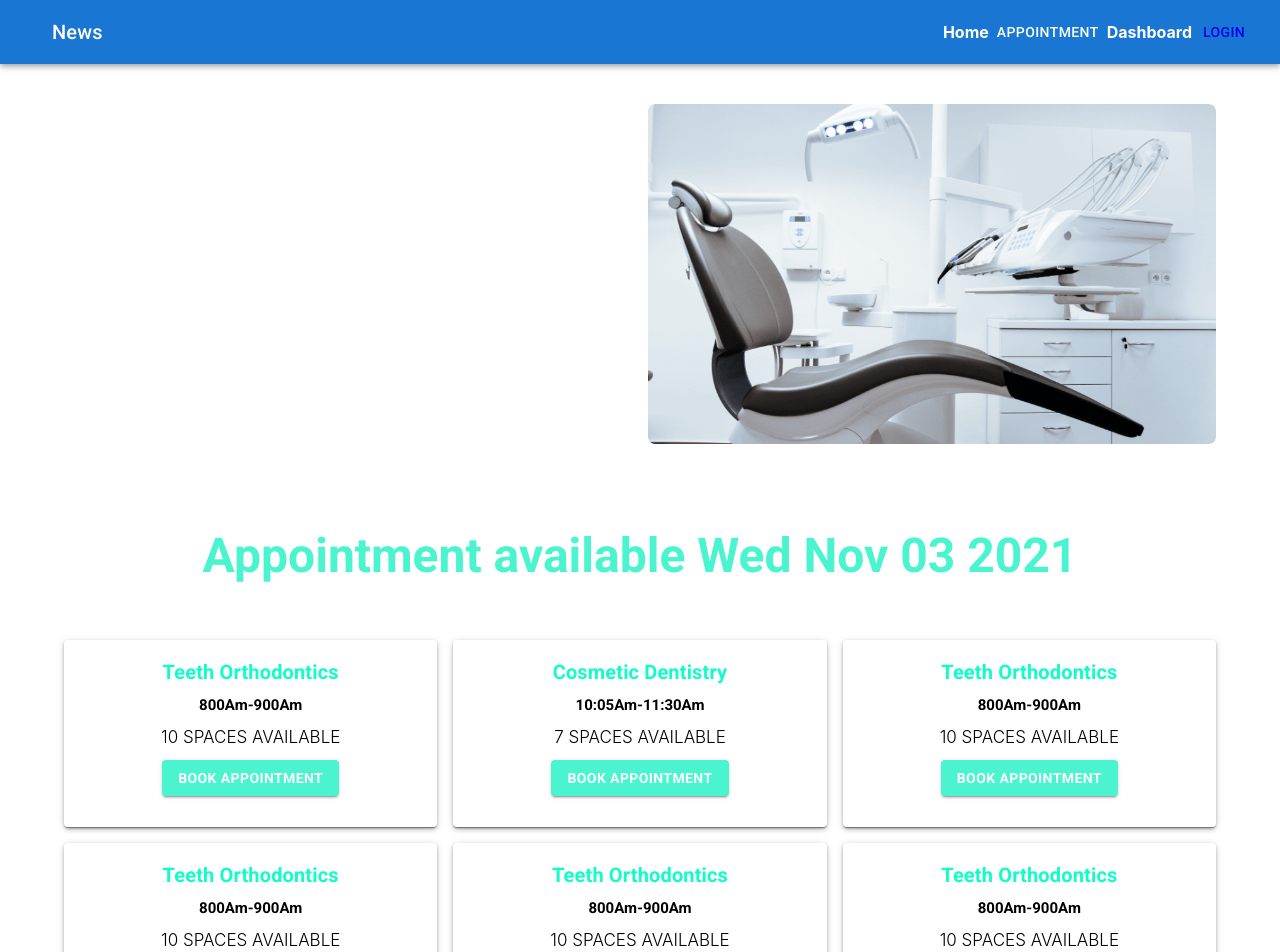
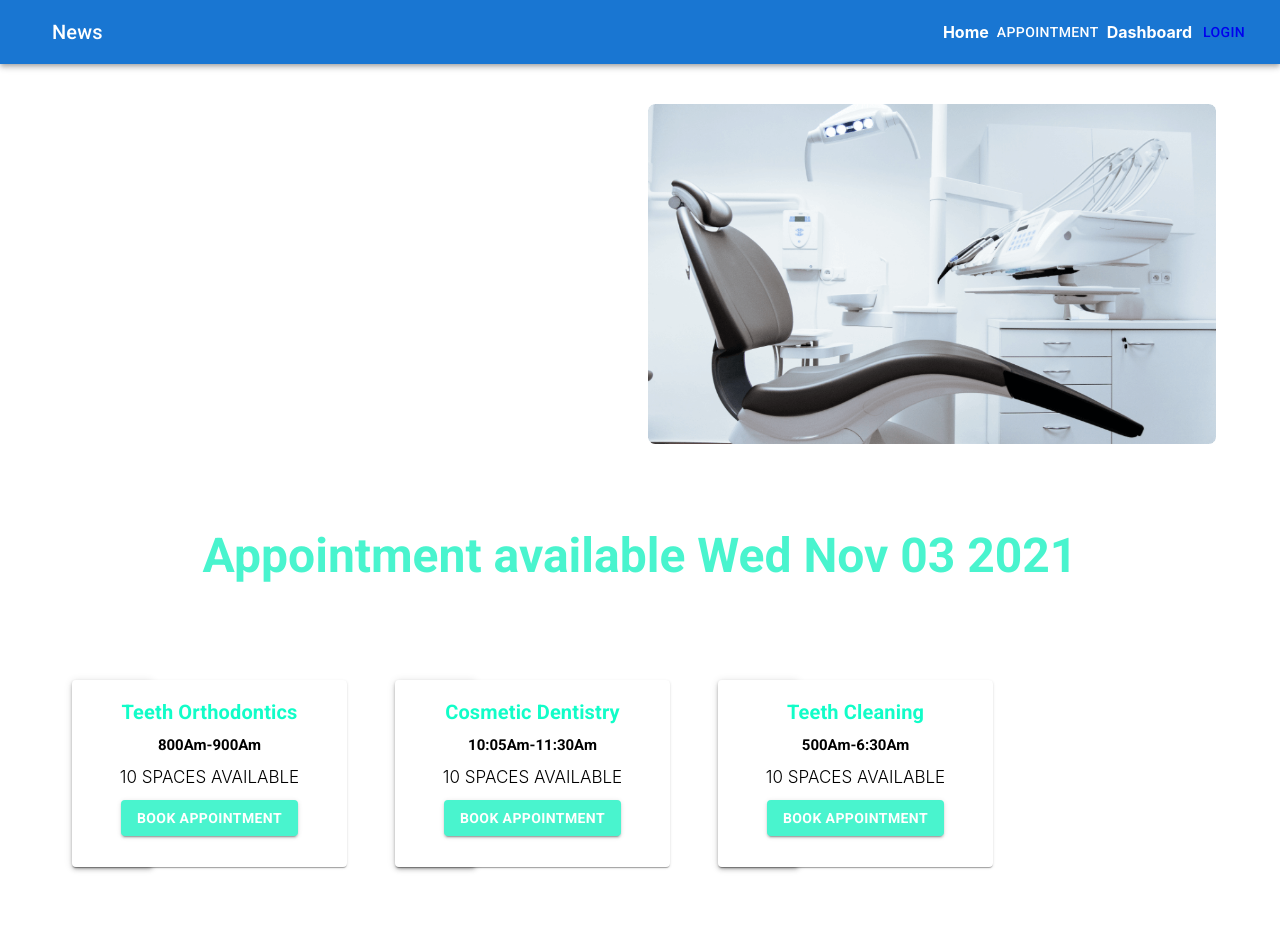
Before and after one commit to proloypaul/doctors-portal-client, a React (Create React App) app: page /yourAppointment in a window 1280 px wide. Shown: the top 952 px of the page. Built offline with nearby package versions, Linux system fonts and the light colour scheme; no server answers.

Commit message:
change some code

```diff
--- a/package.json
+++ b/package.json
@@ -5,6 +5,7 @@
   "dependencies": {
     "@emotion/react": "^11.5.0",
     "@emotion/styled": "^11.3.0",
+    "@material-ui/icons": "^4.11.2",
     "@mui/lab": "^5.0.0-alpha.53",
     "@mui/material": "^5.0.6",
     "@testing-library/jest-dom": "^5.15.0",
--- a/src/Component/BookingModal/BookingModal.js
+++ b/src/Component/BookingModal/BookingModal.js
@@ -23,9 +23,10 @@ const BookingModal = ({handleClose, open, sendBookingDtl, date}) => {
 
 
     const handleAppointmentData = event => {
+        event.preventDefault();
         alert("wow")
         handleClose()
-        event.preventDefault();
+
     }
     return (
         <Modal
--- a/src/Component/Dashboard/Dashboard.js
+++ b/src/Component/Dashboard/Dashboard.js
@@ -16,7 +16,7 @@
 // import Toolbar from '@mui/material/Toolbar';
 // import Typography from '@mui/material/Typography';
 
-// const drawerWidth = 240;
+// // const drawerWidth = 240;
 
 // function Dashboard(props) {
 //   const { window } = props;
--- a/src/Component/YourAppointment/AvailableAppointment/AvailableAppointment.js
+++ b/src/Component/YourAppointment/AvailableAppointment/AvailableAppointment.js
@@ -1,10 +1,6 @@
 import { Container, Grid, Typography } from '@mui/material';
 import React from 'react';
-import Card from '@mui/material/Card';
-import CardContent from '@mui/material/CardContent';
-import Button from '@mui/material/Button';
-import BookingModal from '../../BookingModal/BookingModal';
-import Paper from '@mui/material/Paper';
+import Booking from './Booking';
 
 
 
@@ -21,18 +17,18 @@ const AvailableAppointment = ({date}) => {
             id: 2,
             name: "Cosmetic Dentistry",
             time: "10:05Am-11:30Am",
-            space: 7
+            space: 10
         },
         {
             id: 3,
-            name: "Teeth Orthodontics",
-            time: "800Am-900Am",
+            name: "Teeth Cleaning",
+            time: "500Am-6:30Am",
             space: 10
         },
         {
             id: 4,
-            name: "Teeth Orthodontics",
-            time: "800Am-900Am",
+            name: "Cavity Protection",
+            time: "700Am-8:30Am",
             space: 10
         },
         {
@@ -48,13 +44,6 @@ const AvailableAppointment = ({date}) => {
             space: 10
         }
     ]
-    const [open, setOpen] = React.useState(false);
-    const handleOpen = () => {
-        setOpen(true);
-    };
-    const handleClose = () => {
-        setOpen(false);
-    };
 
     return (
         <Container sx={{my:10}}>
@@ -62,37 +51,9 @@ const AvailableAppointment = ({date}) => {
                 Appointment available  {date.toDateString()}
             </Typography>
             <Grid sx={{my:5}} container spacing={2}>
-                {timing.map(time => <Grid key={time.id} item xs={6} md={4}>
-                    <Paper elevation={3}>
-                            <Card sx={{ minWidth: 275, textAlign: 'center' }}>
-                                <CardContent>
-                                    <Typography sx={{ fontSize: 20, fontWeight:"600", color:"#11FDC8" }} variant="h6" color="text.secondary" gutterBottom>
-                                        {time.name}
-                                    </Typography>
-                                    <Typography sx={{ mb: 1.5, fontSize:15, fontWeight:"bold", color: 'black'}} variant="h5" color="text.secondary">
-                                        {time.time}
-                                    </Typography>
-                                    <Typography variant="p" sx={{fontSize: 17, fontWeight:"300", color: 'black'}}>
-                                        {time.space} SPACES AVAILABLE
-                                    </Typography>
-                                    <Typography variant="h3">
-                                        <Button onClick={handleOpen} variant="contained" sx={{backgroundColor: '#49F4CE', fontWeight:'bold'}}>Book Appointment</Button>
-                                    </Typography>
-
-
-                                    <BookingModal handleClose={handleClose} open={open} sendBookingDtl={time} date={date.toDateString()}></BookingModal>
-                                </CardContent>
-                            </Card>
-                    </Paper>
-
-                        </Grid>)
-
-                }
+                {timing.map(time  => <Booking date={date} key={time.id} time={time}></Booking>)}
             </Grid>
-
-
         </Container>
-
     );
 };
 
--- /dev/null
+++ b/src/Component/YourAppointment/AvailableAppointment/Booking.js
@@ -0,0 +1,47 @@
+import { Button, Card, CardContent, Container, Grid, Paper, Typography } from '@mui/material';
+import React from 'react';
+import BookingModal from '../../BookingModal/BookingModal';
+
+const Booking = (props) => {
+    const {name, time, space} = props.time
+
+
+    const [open, setOpen] = React.useState(false);
+    const handleOpen = () => {
+        setOpen(true);
+    };
+    const handleClose = () => {
+        setOpen(false);
+    };
+    return (
+        <div>
+            <Container>
+                <Grid sx={{my:5}} container spacing={2}>
+                    <Grid item xs={6} md={4}>
+                        <Paper elevation={3}>
+                                <Card sx={{ minWidth: 275, textAlign: 'center' }}>
+                                    <CardContent>
+                                        <Typography sx={{ fontSize: 20, fontWeight:"600", color:"#11FDC8" }} variant="h6" color="text.secondary" gutterBottom>
+                                            {name}
+                                        </Typography>
+                                        <Typography sx={{ mb: 1.5, fontSize:15, fontWeight:"bold", color: 'black'}} variant="h5" color="text.secondary">
+                                            {time}
+                                        </Typography>
+                                        <Typography variant="p" sx={{fontSize: 17, fontWeight:"300", color: 'black'}}>
+                                            {space} SPACES AVAILABLE
+                                        </Typography>
+                                        <Typography variant="h3">
+                                            <Button onClick={handleOpen} variant="contained" sx={{backgroundColor: '#49F4CE', fontWeight:'bold'}}>Book Appointment</Button>
+                                        </Typography>
+                                    </CardContent>
+                                </Card>
+                        </Paper>
+                    </Grid>
+                </Grid>
+            </Container>
+            <BookingModal handleClose={handleClose} open={open} sendBookingDtl={props.time} date={props.date.toDateString()}></BookingModal>
+        </div>
+    );
+};
+
+export default Booking;
```
Also changed, not shown: 1 other file (tests, documents, lock files or other folders).
